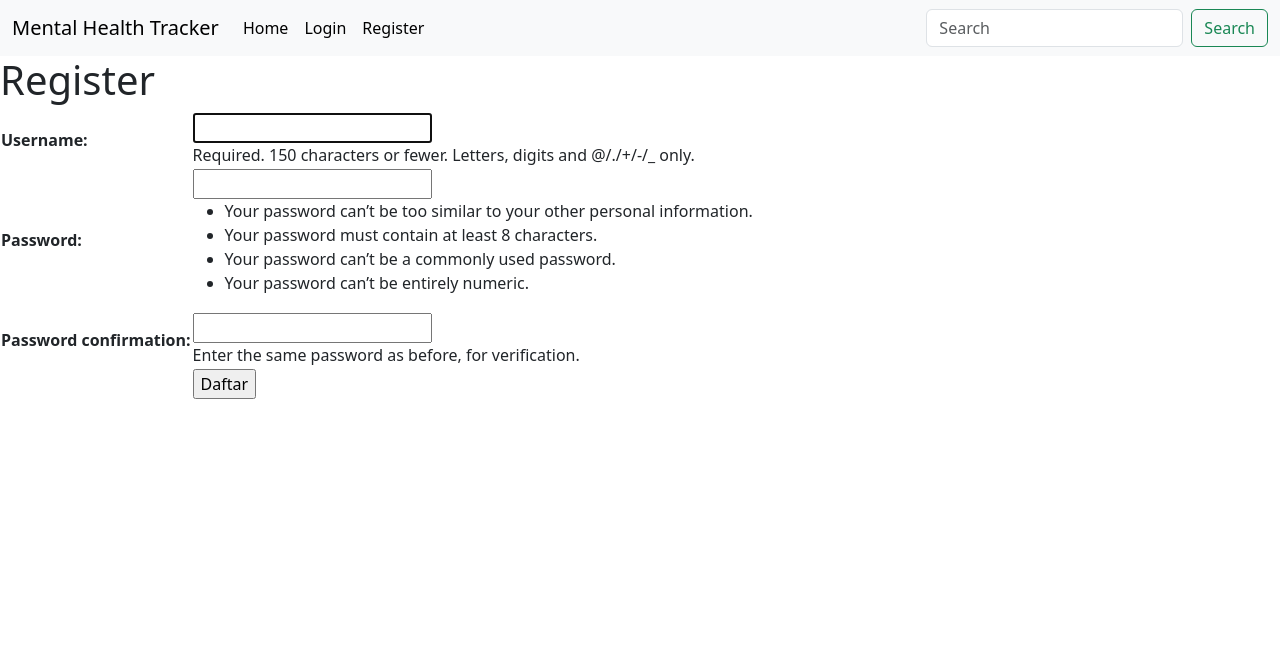
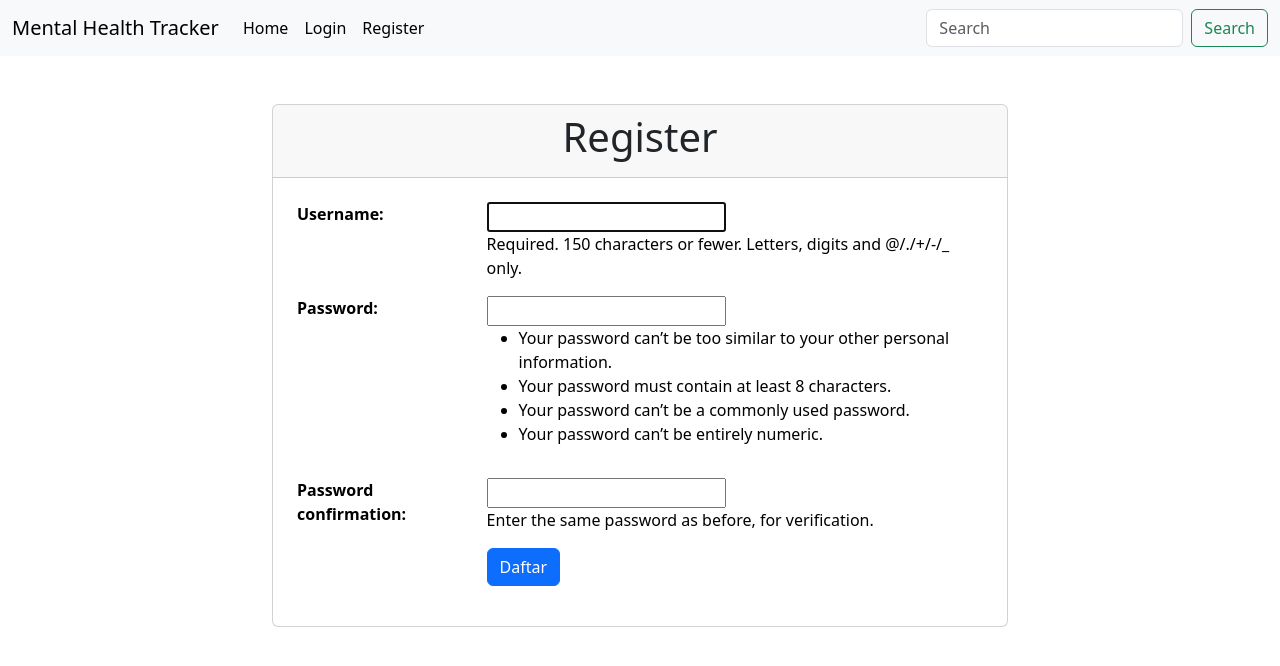
Before and after one commit to theoalll/mental-health-tracker, a Django app: page /register/ in a window 1280 px wide. Shown: the top 666 px of the page. Run offline with Django 5.2, Linux system fonts and the light colour scheme.

Commit message:
add styling to register page

```diff
--- a/main/templates/login.html
+++ b/main/templates/login.html
@@ -12,12 +12,12 @@
     <div class="col-md-6">
       <div class="card">
         <div class="card-header text-center">
-          <h2>Login</h2>
+          <h1>Login</h1>
         </div>
         <div class="card-body">
           <form method="POST" action="">
             {% csrf_token %}
-            <table class="table">
+            <table class="table table-borderless">
               {{ form.as_table }}
               <tr>
                 <td></td>
--- a/main/templates/register.html
+++ b/main/templates/register.html
@@ -6,28 +6,37 @@
 
 {% block content %}
 {% include 'navbar.html' %}
-
-<div class="login">
+<div class="container mt-5">
+  <div class="row justify-content-center">
+    <div class="col-md-8">
+      <div class="card">
+        <div class="card-header text-center">
           <h1>Register</h1>
-
+        </div>
+        <div class="card-body">
           <form method="POST">
             {% csrf_token %}
-    <table>
+            <table class="table table-borderless justify-content-center">
               {{ form.as_table }}
               <tr>
                 <td></td>
-        <td><input type="submit" name="submit" value="Daftar" /></td>
+                <td><input type="submit" name="submit" value="Daftar" class="btn btn-primary login_btn"/></td>
               </tr>
             </table>
           </form>
-
           {% if messages %}
+          <div class="alert alert-warning mt-3">
             <ul>
               {% for message in messages %}
               <li>{{ message }}</li>
               {% endfor %}
             </ul>
+          </div>
           {% endif %}
+        </div>
+      </div>
+    </div>
+  </div>
 </div>
 
 {% endblock content %}
--- a/templates/navbar.html
+++ b/templates/navbar.html
@@ -7,14 +7,14 @@
       <div class="collapse navbar-collapse" id="navbarSupportedContent">
         <ul class="navbar-nav me-auto mb-2 mb-lg-0">
           <li class="nav-item">
-            <a class="nav-link active" aria-current="page" href="#">Home</a>
+            <a class="nav-link active" aria-current="page" href="{% url 'main:show_main' %}">Home</a>
           </li>
           {% if user.is_authenticated %}
           <li class="nav-item">
-            <a class="navbar-brand" href="#">Welcome, {{ user.username }}</a>
+            <a class="nav-link active" aria-current="page" href="{% url 'main:logout' %}">Logout</a>
           </li>
           <li class="nav-item">
-            <a class="nav-link active" aria-current="page" href="{% url 'main:logout' %}">Logout</a>
+            <a class="nav-link active" href="#">Welcome, {{ user.username }}</a>
           </li>
           {% else %}
           <li class="nav-item">
```
Lines whose indentation alone changed are shown as unchanged.
